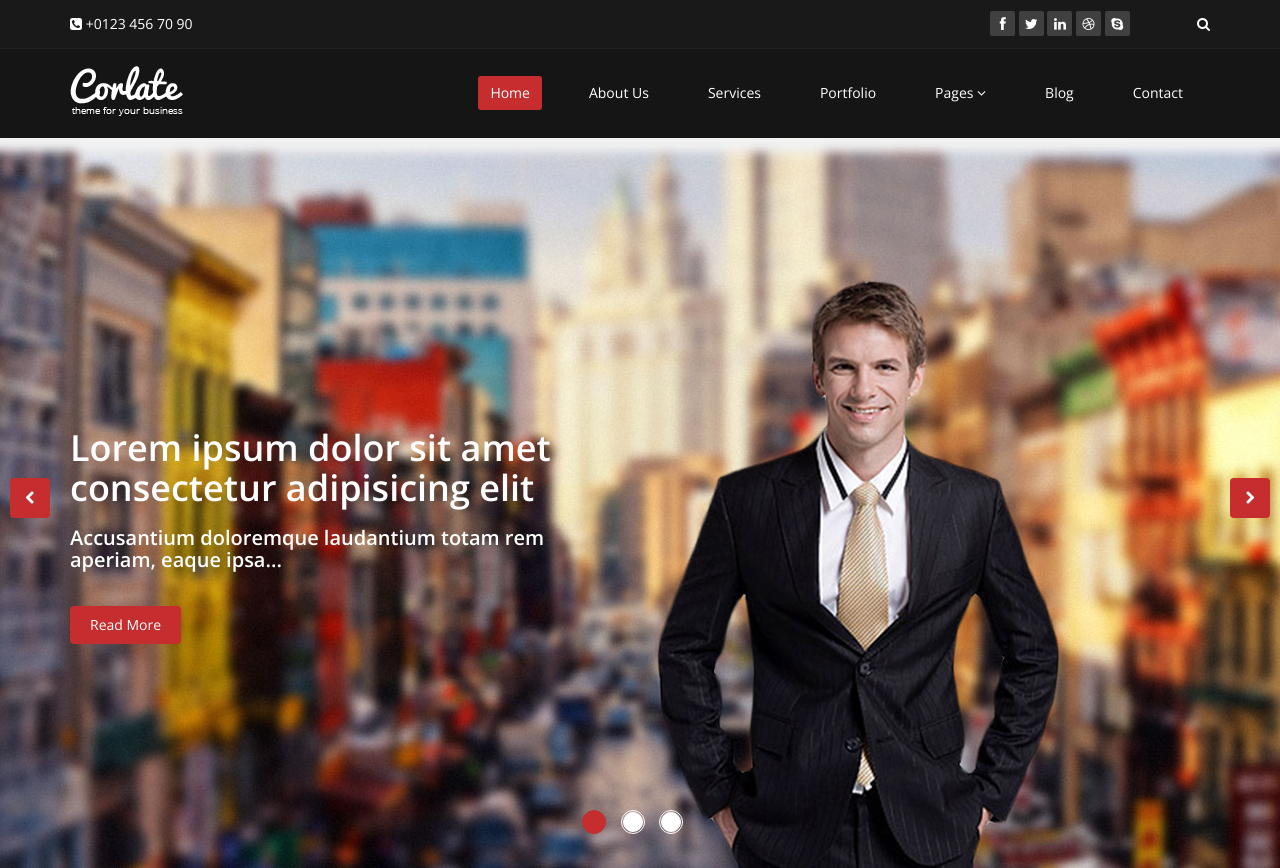
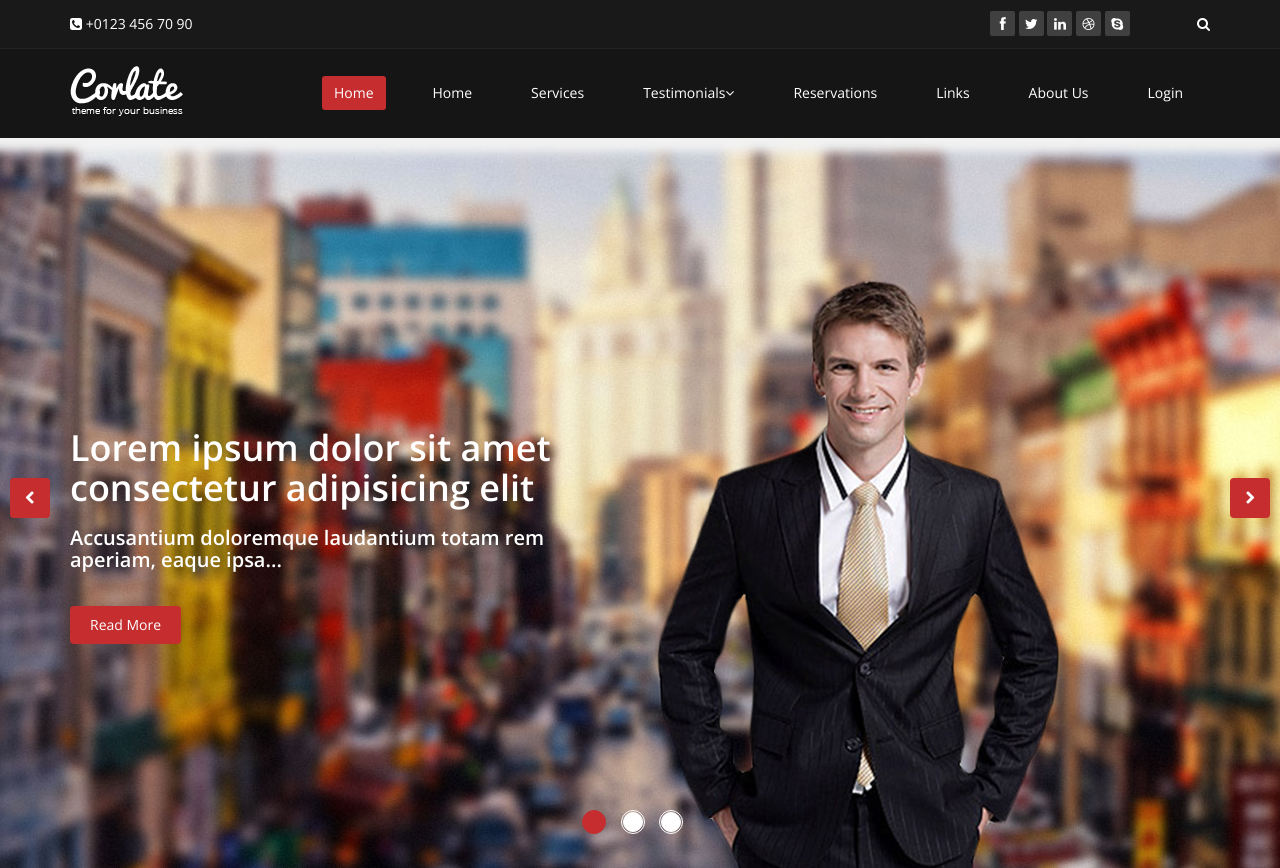
Before and after one commit to CEN303110A/EssenceEvents, a plain HTML site: page view/index.html in a window 1280 px wide. Shown: the top 868 px of the page. Drawn offline with nearby package versions, Linux system fonts and the light colour scheme.

Commit message:
filling in links

```diff
--- a/view/index.html
+++ b/view/index.html
@@ -70,20 +70,20 @@
                 <div class="collapse navbar-collapse navbar-right">
                     <ul class="nav navbar-nav">
                         <li class="active"><a href="index.html">Home</a></li>
-                        <li><a href="about-us.html">About Us</a></li>
+                        <li><a href="about-us.html">Home</a></li>
                         <li><a href="services.html">Services</a></li>
-                        <li><a href="portfolio.html">Portfolio</a></li>
                         <li class="dropdown">
-                            <a href="#" class="dropdown-toggle" data-toggle="dropdown">Pages <i class="fa fa-angle-down"></i></a>
+                            <a href="#" class="dropdown-toggle" data-toggle="dropdown">Testimonials<i class="fa fa-angle-down"></i></a>
                             <ul class="dropdown-menu">
-                                <li><a href="blog-item.html">Blog Single</a></li>
-                                <li><a href="pricing.html">Pricing</a></li>
-                                <li><a href="404.html">404</a></li>
-                                <li><a href="shortcodes.html">Shortcodes</a></li>
+                                <li><a href="blog-item.html">Corporate</a></li>
+                                <li><a href="pricing.html">Weddings</a></li>
+                                <li><a href="404.html">Celebrations</a></li>
                             </ul>
                         </li>
-                        <li><a href="blog.html">Blog</a></li>
-                        <li><a href="contact-us.html">Contact</a></li>
+                        <li><a href="blog.html">Reservations</a></li>
+                        <li><a href="contact-us.html">Links</a></li>
+                        <li><a href="contact-us.html">About Us</a></li>
+                        <li><a href="contact-us.html">Login</a></li>
                     </ul>
                 </div>
             </div><!--/.container-->
```
